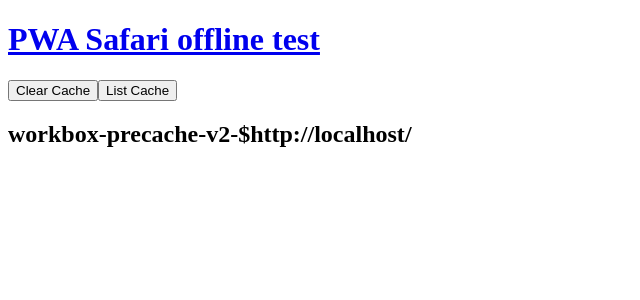
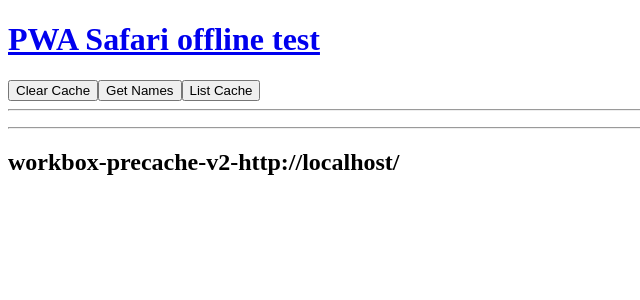
Before and after one commit to kellypacker/kellys-pwa, a Next.js app: page / in a window 1280 px wide. Shown: the top 300 px of the page, without its empty margins (0-640 px from the left). Built offline with nearby package versions, Linux system fonts and the light colour scheme.

Commit message:
Add cache name list

```diff
--- a/pages/index.js
+++ b/pages/index.js
@@ -3,7 +3,9 @@
 import { useEffect, useState } from 'react';
 
 export default function Home() {
+  const [cacheNames, setCacheNames] = useState();
   const [cache, setCache] = useState();
+  const [mainCacheName, setMainCacheName] = useState();
 
   const handleClear = (e) => {
     e.preventDefault();
@@ -13,13 +15,32 @@
       action: 'CLEAR_CACHE',
     });
   };
+  useEffect(() => {
+    if (location) {
+      setMainCacheName(`workbox-precache-v2-${location.origin}/`);
+    }
+  }, []);
 
   useEffect(() => {
     // Listen to the response
     navigator.serviceWorker.onmessage = (event) => {
-      setCache(event.data.cache);
+      if (event.data.type === 'RETURN_CACHE_NAMES') {
+        setCacheNames(event.data.payload);
+      }
+      if (event.data.type === 'RETURN_CACHE') {
+        setCache(event.data.payload);
+      }
     };
+
   }, []);
+
+  const handleGetCacheNames = async () => {
+    window.workbox.messageSW({
+      command: 'log',
+      message: 'get cache names',
+      action: 'GET_CACHE_NAMES',
+    });
+  };
 
   const handleGetCache = async () => {
     window.workbox.messageSW({
@@ -68,9 +89,20 @@
         </h1>
 
         <button onClick={handleClear}>Clear Cache</button>
+        <button onClick={handleGetCacheNames}>Get Names</button>
         <button onClick={handleGetCache}>List Cache</button>
+        <hr />
         <div>
-          <h2>workbox-precache-v2-${location.origin}/</h2>
+          <ul>
+            {cacheNames && cacheNames.map(name => (
+              <li>{name}</li>
+            ))}
+          </ul>
+        </div>
+        <hr />
+
+        <div>
+          <h2>{mainCacheName}</h2>
           {cache && `Records: ${cache.length}`}
           <table><tbody>
             {cache && cache.map(url => (
```
Also changed, not shown: worker/index.js (+23 -3 lines).
